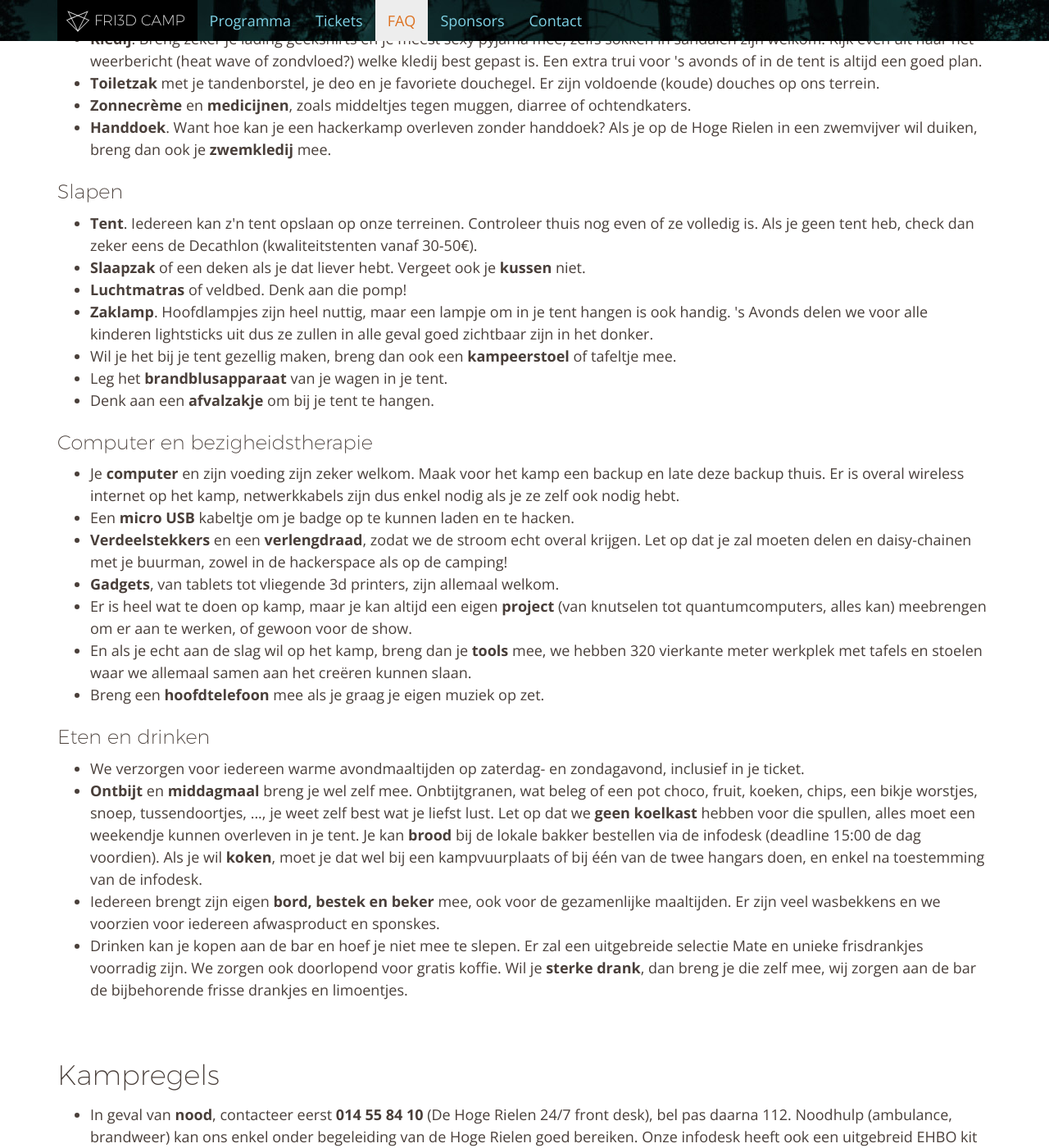
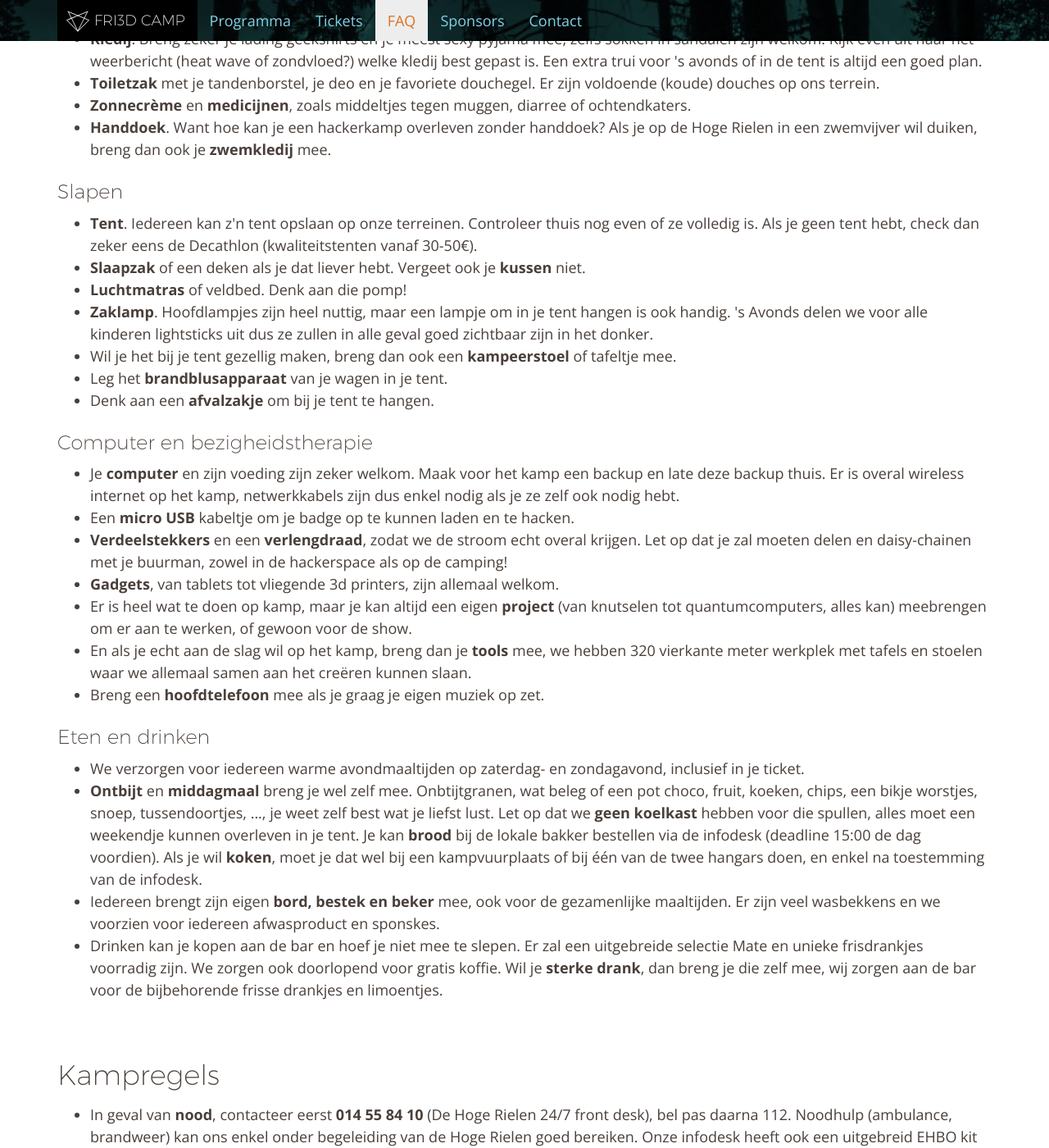
Before and after one commit to Fri3dCamp/fri3dweb2016, a Jekyll site: the page built from faq/index.html, in a window 1280 px wide and 1400 px high, scrolled down 6485 px. Shown: the whole window at 82% size. Built offline with Jekyll 4.4.1, drawn with Linux system fonts in a browser that asks for light colours; nearby versions of some CDN libraries.

Commit message:
typos in whattobring

```diff
--- a/faq/index.html
+++ b/faq/index.html
@@ -113,7 +113,7 @@ questions:
 
         <h4>Slapen</h4>
         <ul>
-          <li><strong>Tent</strong>. Iedereen kan z'n tent opslaan op onze terreinen. Controleer thuis nog even of ze volledig is. Als je geen tent heb, check dan zeker eens de Decathlon (kwaliteitstenten vanaf 30-50€).</li>
+          <li><strong>Tent</strong>. Iedereen kan z'n tent opslaan op onze terreinen. Controleer thuis nog even of ze volledig is. Als je geen tent hebt, check dan zeker eens de Decathlon (kwaliteitstenten vanaf 30-50€).</li>
           <li><strong>Slaapzak</strong> of een deken als je dat liever hebt. Vergeet ook je <strong>kussen</strong> niet.</strong></li>
           <li><strong>Luchtmatras</strong> of veldbed. Denk aan die pomp!</li>
           <li><strong>Zaklamp</strong>. Hoofdlampjes zijn heel nuttig, maar een lampje om in je tent hangen is ook handig. 's Avonds delen we voor alle kinderen lightsticks uit dus ze zullen in alle geval goed zichtbaar zijn in het donker.</li>
@@ -138,7 +138,7 @@ questions:
           <li>We verzorgen voor iedereen warme avondmaaltijden op zaterdag- en zondagavond, inclusief in je ticket.</li>
           <li><strong>Ontbijt</strong> en <strong>middagmaal</strong> breng je wel zelf mee. Onbtijtgranen, wat beleg of een pot choco, fruit, koeken, chips, een bikje worstjes, snoep, tussendoortjes, ..., je weet zelf best wat je liefst lust. Let op dat we <strong>geen koelkast</strong> hebben voor die spullen, alles moet een weekendje kunnen overleven in je tent. Je kan <strong>brood</strong> bij de lokale bakker bestellen via de infodesk (deadline 15:00 de dag voordien). Als je wil <strong>koken</strong>, moet je dat wel bij een kampvuurplaats of bij één van de twee hangars doen, en enkel na toestemming van de infodesk.</li>
           <li>Iedereen brengt zijn eigen <strong>bord, bestek en beker</strong> mee, ook voor de gezamenlijke maaltijden. Er zijn veel wasbekkens en we voorzien voor iedereen afwasproduct en sponskes.</li>
-          <li>Drinken kan je kopen aan de bar en hoef je niet mee te slepen. Er zal een uitgebreide selectie Mate en unieke frisdrankjes voorradig zijn. We zorgen ook doorlopend voor gratis koffie. Wil je <strong>sterke drank</strong>, dan breng je die zelf mee, wij zorgen aan de bar de bijbehorende frisse drankjes en limoentjes.</li>
+          <li>Drinken kan je kopen aan de bar en hoef je niet mee te slepen. Er zal een uitgebreide selectie Mate en unieke frisdrankjes voorradig zijn. We zorgen ook doorlopend voor gratis koffie. Wil je <strong>sterke drank</strong>, dan breng je die zelf mee, wij zorgen aan de bar voor de bijbehorende frisse drankjes en limoentjes.</li>
         </ul>
 
     - question: Kampregels
```
